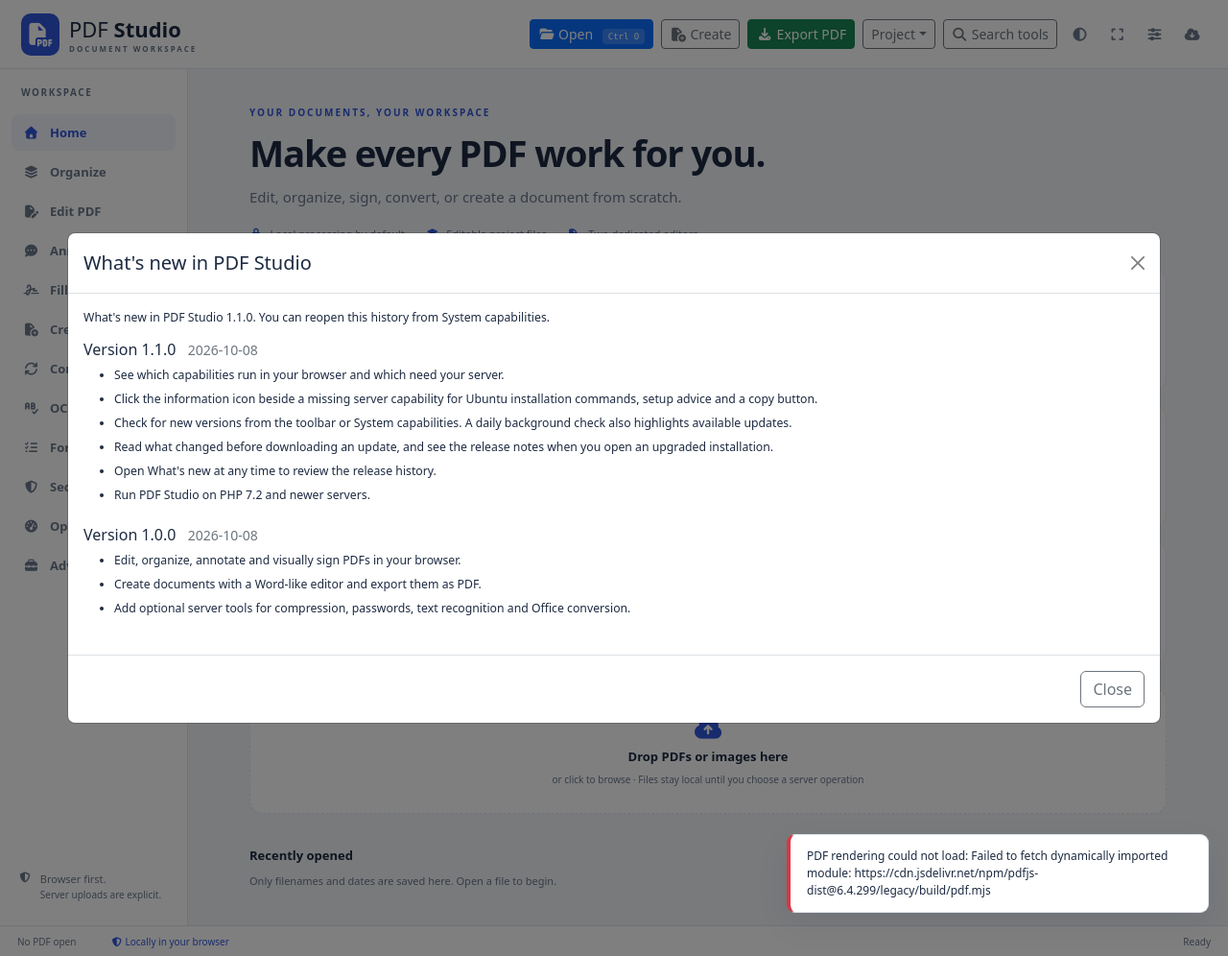
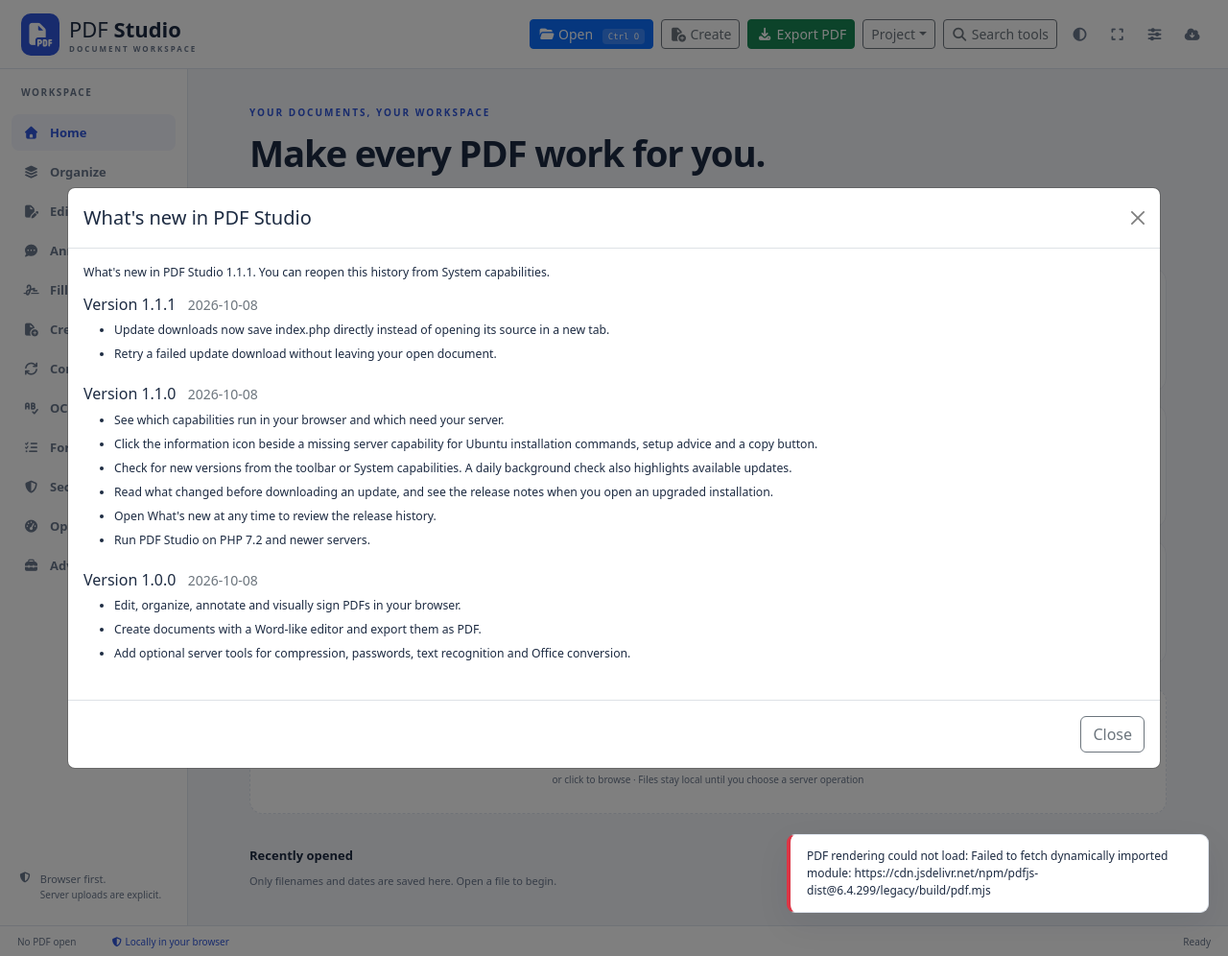
Before and after one commit to ziobit/zbpdfstudio, a PHP site: page / in a window 1280 px wide. Shown: the whole page at 96% size. Run offline with PHP 8.4, Linux system fonts and the light colour scheme; some libraries are stand-ins or nearby versions.

Commit message:
Fix direct update downloads and publish v1.1.1

```diff
--- a/index.php
+++ b/index.php
@@ -1,6 +1,6 @@
 <?php
 /**
- * PDF Studio 1.1.0 — single-file PDF and document workbench.
+ * PDF Studio 1.1.1 — single-file PDF and document workbench.
  * Minimum PHP: 7.2. Recommended extensions: fileinfo, mbstring, dom, xml,
  * zip, openssl, gd; optional imagick. CLI tools require proc_open.
  * Optional Composer packages (run beside index.php, never from this app):
@@ -18,7 +18,7 @@
  */
 declare(strict_types=1);
 
-const PDFSTUDIO_VERSION = '1.1.0';
+const PDFSTUDIO_VERSION = '1.1.1';
 const PDFSTUDIO_MAX_FILE = 104857600;
 const PDFSTUDIO_MAX_PAGES = 500;
 const PDFSTUDIO_MAX_FILES = 30;
@@ -29,6 +29,14 @@ const PDFSTUDIO_MAX_IMAGE_PIXELS = 40000000;
 const PDFSTUDIO_MAX_HTML = 16777216;
 const PDFSTUDIO_STALE_SECONDS = 7200;
 const PDFSTUDIO_RELEASE_HISTORY = [
+  [
+    'version' => '1.1.1',
+    'date' => '2026-10-08',
+    'changes' => [
+      'Update downloads now save index.php directly instead of opening its source in a new tab.',
+      'Retry a failed update download without leaving your open document.',
+    ],
+  ],
   [
     'version' => '1.1.0',
     'date' => '2026-10-08',
@@ -1482,7 +1490,7 @@ class PDFStudio {
     this.$('#contextToolbar').innerHTML=html;if(!window.fabric){const needsFabric=new Set(['select','add-text','add-image','rectangle','round-rect','ellipse','line','arrow','polygon','draw','arrange','duplicate-object','unlock-all','highlight','underline-line','strike-line','note','link','whiteout','visual-redact','secure-redact','stamp','sign','checkmark','xmark','initials','date-stamp']);for(const b of this.$('#contextToolbar').querySelectorAll('button'))if(needsFabric.has(b.dataset.action)){b.disabled=true;b.title='Requires Fabric.js, which could not load.';}}
   }
   async action(id,button){
-    if(button?.closest('#toolModal')&&!['palette','capabilities','install-help','updates','check-updates','changelog'].includes(id))bootstrap.Modal.getInstance(this.$('#toolModal'))?.hide();
+    if(button?.closest('#toolModal')&&!['palette','capabilities','install-help','updates','check-updates','download-update','changelog'].includes(id))bootstrap.Modal.getInstance(this.$('#toolModal'))?.hide();
     if(id==='home'){this.setMode('home');return;}
     if(id==='open'){const f=await this.pickFiles('.pdf,.pdfstudio.json,image/png,image/jpeg,image/webp,image/gif,image/bmp',true);if(f.length)await this.busy('Opening documents',j=>this.openFiles(f,j));return;}
     if(id==='create'){await this.documentEditor.show();return;}
@@ -1493,6 +1501,7 @@ class PDFStudio {
     if(id==='capabilities'){this.capabilitiesDialog();return;}if(id==='palette'){this.palette();return;}
     if(id==='install-help'){this.installHelp(button.dataset.tool);return;}
     if(id==='updates'){this.updates?.show();return;}if(id==='check-updates'){await this.updates?.check(true);return;}
+    if(id==='download-update'){await this.updates?.download();return;}
     if(id==='changelog'){this.updates?.showChangelog();return;}
     if(id==='clear-recents'){this.recent=[];try{localStorage.removeItem('pdfstudio.recent');}catch{}this.renderRecents();return;}
     if(id==='save-project'){this.saveProjectDialog();return;}if(id==='load-project'){const f=await this.pickFiles('.json');if(f[0])await this.busy('Opening project',async()=>this.restoreProject(JSON.parse(await f[0].text())));return;}
@@ -3402,7 +3411,7 @@ class PDFTools {
 
 class StudioUpdates {
   constructor(studio,release){
-    this.S=studio;this.local=release;this.remote=null;this.pending=null;this.error='';
+    this.S=studio;this.local=release;this.remote=null;this.pending=null;this.error='';this.downloading=false;this.downloadError='';
     this.repository='https://github.com/ziobit/zbpdfstudio';
     this.raw='https://raw.githubusercontent.com/ziobit/zbpdfstudio/main/';
     this.storageKey='pdfstudio.updates.'+location.origin+location.pathname;
@@ -3476,6 +3485,21 @@ class StudioUpdates {
       return this.validateManifest(JSON.parse(text));
     }finally{clearTimeout(timer);}
   }
+  async download(){
+    if(this.downloading||!this.remote||this.compare(this.remote.version,this.local.version)<=0)return;
+    const version=this.remote.version,controller=new AbortController(),timer=setTimeout(()=>controller.abort(),20000);
+    this.downloading=true;this.downloadError='';this.render();
+    try{
+      const response=await fetch(this.raw+'index.php',{signal:controller.signal,credentials:'omit',cache:'no-store',referrerPolicy:'no-referrer'});
+      if(!response.ok)throw new Error('GitHub could not provide index.php (HTTP '+response.status+'). Try again later.');
+      const source=await response.text(),published=source.match(/\bconst\s+PDFSTUDIO_VERSION\s*=\s*'(\d+\.\d+\.\d+)'\s*;/);
+      if(source.length>2000000||!source.startsWith('<'+'?php')||!published)throw new Error('GitHub did not return a valid PDF Studio file. Try again later.');
+      if(published[1]!==version)throw new Error('The published files are still updating. Check for updates again, then retry the download.');
+      this.S.download(source,'index.php','application/x-httpd-php');
+      this.S.notify('The index.php download has started. Back up your installation before replacing it.');
+    }catch(error){this.downloadError=error?.name==='AbortError'?'The download timed out. Check your connection and try again.':(error?.message||'The download failed.');}
+    finally{clearTimeout(timer);this.downloading=false;this.render();}
+  }
   render(){
     const panel=this.S.$('#studioUpdatePanel');if(!panel)return;
     const escape=value=>this.S.escape(value),latest=this.remote;
@@ -3489,7 +3513,7 @@ class StudioUpdates {
     const supported=!latest||!phpMatch||this.compare(phpMatch[0],latest.minimumPhp)>=0;
     const compatibility=available&&!supported?`<div class="alert alert-warning">This update needs PHP ${escape(latest.minimumPhp)} or newer. Your server reports PHP ${escape(php)}. Upgrade PHP before replacing index.php.</div>`:'';
     const changes=available?latest.releases.filter(release=>this.compare(release.version,this.local.version)>0):[];
-    const instructions=available?`<h3 class="h6">How to upgrade</h3><ol class="small"><li>Back up your current index.php outside the public web directory.</li><li>Download the new index.php and replace it on your server, keeping your optional vendor directory.</li><li>Reload PDF Studio. The changes since your previous version will be shown automatically.</li></ol><p class="small">Your open document stays in this page while you download. Save it or its editable project before reloading.</p><a class="btn btn-primary btn-sm me-2" href="${this.raw}index.php" download="index.php" target="_blank" rel="noopener noreferrer" referrerpolicy="no-referrer">Download index.php</a><a class="btn btn-outline-secondary btn-sm" href="${this.repository}/blob/main/CHANGELOG.md" target="_blank" rel="noopener noreferrer">View changelog on GitHub</a>`:'';
+    const instructions=available?`<h3 class="h6">How to upgrade</h3><ol class="small"><li>Back up your current index.php outside the public web directory.</li><li>Download the new index.php and replace it on your server, keeping your optional vendor directory.</li><li>Reload PDF Studio. The changes since your previous version will be shown automatically.</li></ol><p class="small">Your open document stays in this page while you download. Save it or its editable project before reloading.</p>${this.downloadError?`<div class="alert alert-warning">Could not download the update: ${escape(this.downloadError)} Your open document is unchanged.</div>`:''}<button type="button" class="btn btn-primary btn-sm me-2" data-action="download-update" ${this.downloading?'disabled':''}>${this.downloading?'Downloading…':'Download index.php'}</button><a class="btn btn-outline-secondary btn-sm" href="${this.repository}/blob/main/CHANGELOG.md" target="_blank" rel="noopener noreferrer">View changelog on GitHub</a>`:'';
     panel.innerHTML=`<p class="small">Installed version: <strong>${escape(this.local.version)}</strong>${latest?` · Latest published version: <strong>${escape(latest.version)}</strong>`:''}</p>${status}${compatibility}${changes.length?'<h3 class="h6">What changes in this update</h3>'+this.notes(changes):''}${instructions}<div class="d-flex flex-wrap gap-2 mt-3"><button type="button" class="btn btn-outline-primary btn-sm" data-action="check-updates" ${this.pending?'disabled':''}>${this.pending?'Checking…':'Check again'}</button><button type="button" class="btn btn-outline-secondary btn-sm" data-action="changelog">What's new in this installation</button></div><p class="small text-secondary mt-3 mb-0">Checks contact GitHub for version information only. No documents are sent. Automatic checks run at most once a day.${this.state.lastCheckedAt?` Last successful check: ${escape(new Date(this.state.lastCheckedAt).toLocaleString())}.`:''}</p>`;
   }
 }
```
Also changed, not shown: release.json (+9 -1 lines), tests/system.test.cjs (+57 -3 lines), CHANGELOG.md.
